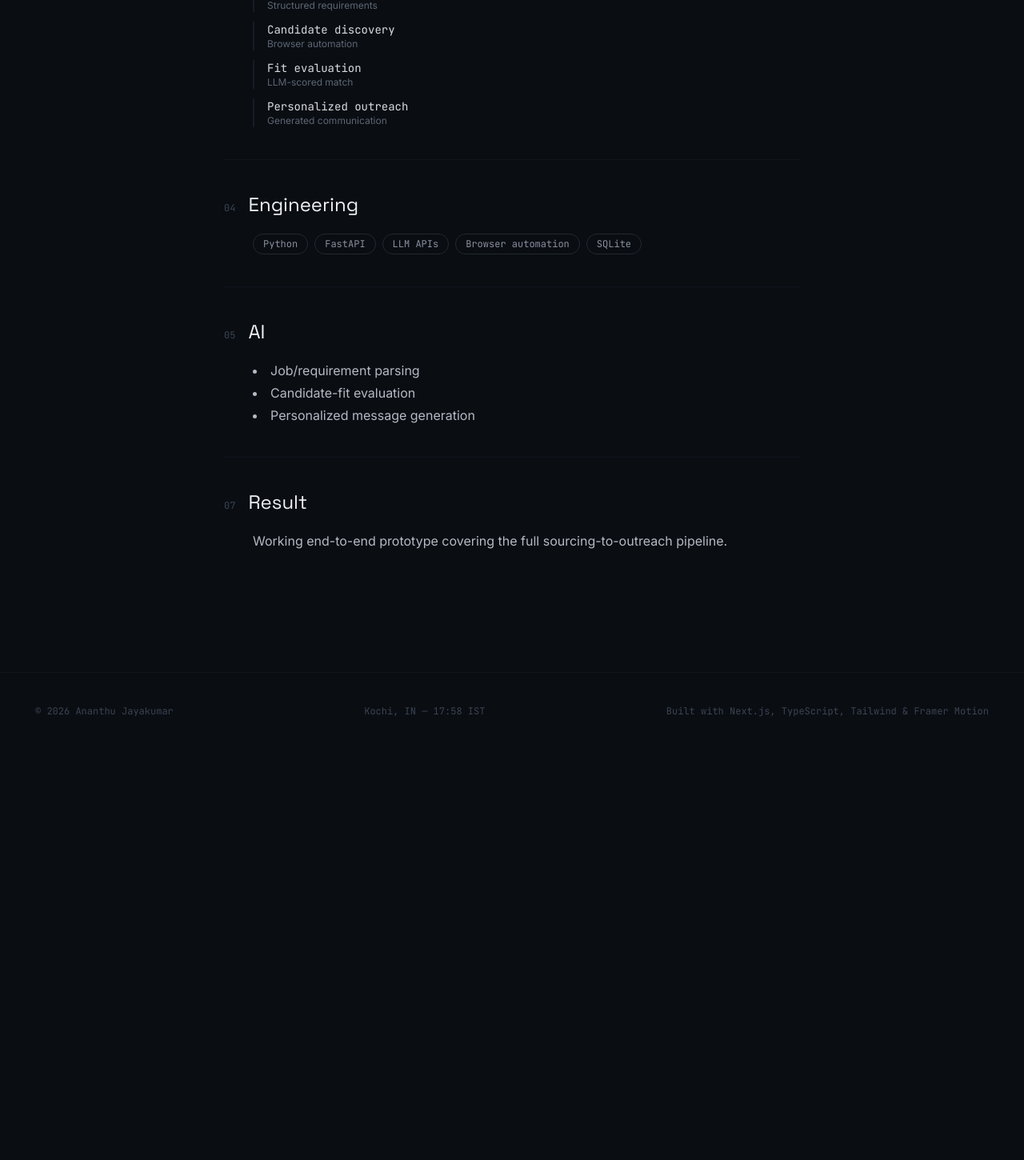
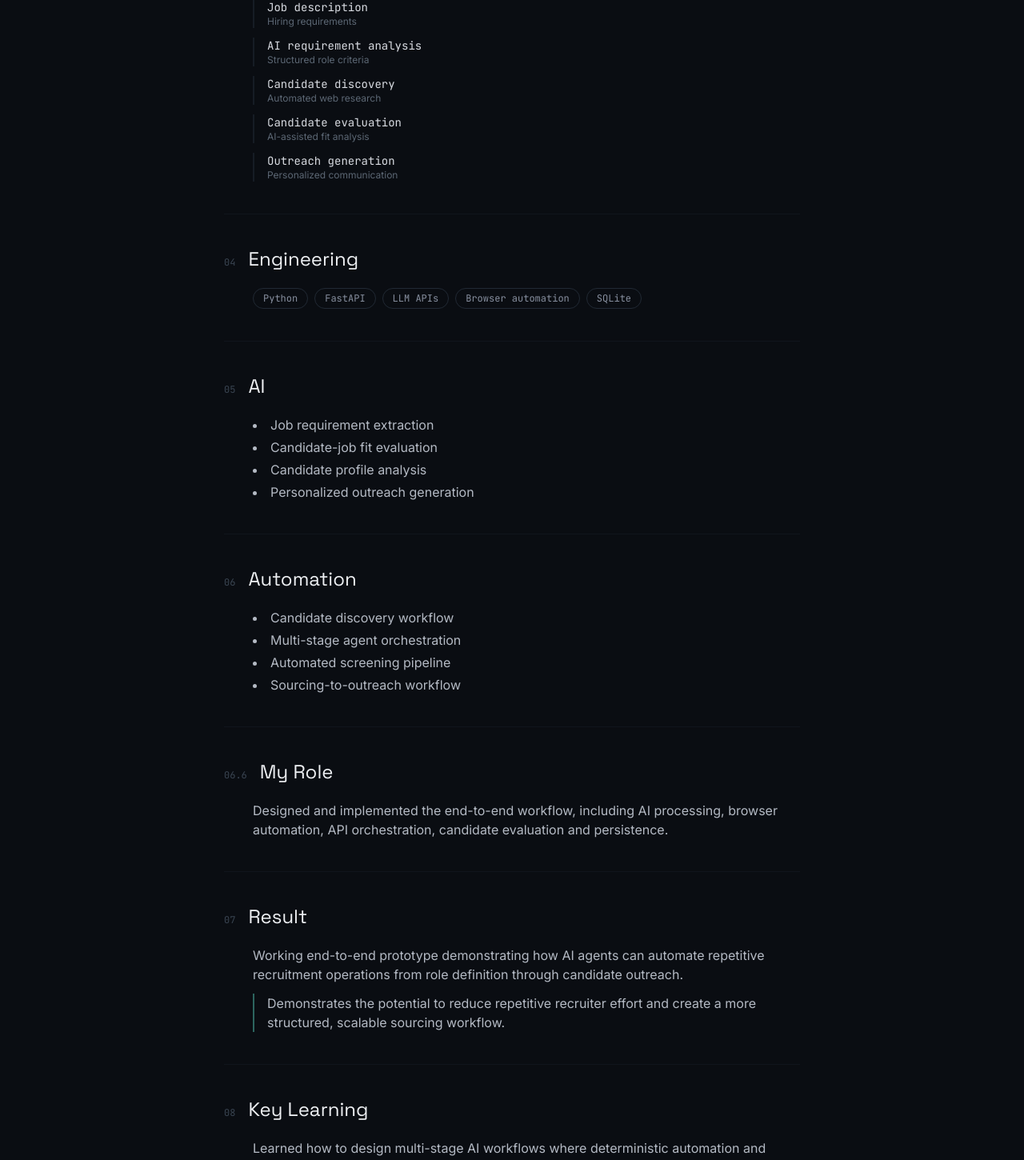
Before and after one commit to ananthu666/portfolio, a Next.js app: page /projects/agentic-talent-acquisition in a window 1280 px wide. Shown: the part 973-2423 px from the top of the page at 80% size. Before the commit the page ends 1910 px from the top, so only its background shows below. Built offline with nearby package versions, Linux system fonts and the light colour scheme.

Commit message:
selected projects

```diff
--- a/src/data/selected-projects.ts
+++ b/src/data/selected-projects.ts
@@ -1,74 +1,179 @@
 import { Project } from "./types";
 
 // Independent / self-directed projects from the resume's "Selected Projects"
-// section — distinct from client/employer work and from the Odoo Lab.
+// section — distinct from professional/client work and the Odoo Lab.
+
 export const selectedProjects: Project[] = [
   {
     slug: "agentic-talent-acquisition",
     title: "Agentic Talent Acquisition System",
     category: "Selected Projects",
     status: "INDEPENDENT PROJECT",
+
     summary:
-      "An AI-powered recruitment workflow that parses job descriptions, discovers candidates, evaluates fit, and drafts personalized outreach.",
+      "An AI-driven recruitment workflow that transforms a job description into structured hiring requirements, discovers potential candidates, evaluates their fit, and prepares personalized outreach.",
+
     problem:
-      "Sourcing and screening candidates for a role means reading a job description, finding matching candidates, judging fit, and writing outreach — repeated for every open role.",
+      "Recruiters and hiring teams often spend significant time moving between job descriptions, candidate profiles, screening decisions, and outreach. The process becomes repetitive and difficult to scale when multiple roles are open.",
+
     solution:
-      "Built an agentic pipeline with FastAPI and LLM APIs: one stage parses the job description into structured requirements, another discovers candidates via browser automation, another scores candidate-job fit, and a final stage drafts personalized recruitment messages.",
+      "Built an agentic recruitment pipeline that converts a job description into structured requirements, discovers candidates through browser automation, evaluates candidate-job alignment using LLMs, and generates personalized outreach. The workflow connects these stages into a single sourcing-to-outreach process.",
+
     architecture: [
-      { label: "Job description" },
-      { label: "AI parsing", detail: "Structured requirements" },
-      { label: "Candidate discovery", detail: "Browser automation" },
-      { label: "Fit evaluation", detail: "LLM-scored match" },
-      { label: "Personalized outreach", detail: "Generated communication" },
+      { label: "Job description", detail: "Hiring requirements" },
+      { label: "AI requirement analysis", detail: "Structured role criteria" },
+      { label: "Candidate discovery", detail: "Automated web research" },
+      { label: "Candidate evaluation", detail: "AI-assisted fit analysis" },
+      { label: "Outreach generation", detail: "Personalized communication" },
     ],
-    technologies: ["Python", "FastAPI", "LLM APIs", "Browser automation", "SQLite"],
-    aiCapabilities: ["Job/requirement parsing", "Candidate-fit evaluation", "Personalized message generation"],
-    outcome: "Working end-to-end prototype covering the full sourcing-to-outreach pipeline.",
+
+    technologies: [
+      "Python",
+      "FastAPI",
+      "LLM APIs",
+      "Browser automation",
+      "SQLite",
+    ],
+
+    aiCapabilities: [
+      "Job requirement extraction",
+      "Candidate-job fit evaluation",
+      "Candidate profile analysis",
+      "Personalized outreach generation",
+    ],
+
+    automationCapabilities: [
+      "Candidate discovery workflow",
+      "Multi-stage agent orchestration",
+      "Automated screening pipeline",
+      "Sourcing-to-outreach workflow",
+    ],
+
+    outcome:
+      "Working end-to-end prototype demonstrating how AI agents can automate repetitive recruitment operations from role definition through candidate outreach.",
+
+    impact:
+      "Demonstrates the potential to reduce repetitive recruiter effort and create a more structured, scalable sourcing workflow.",
+
+    role:
+      "Designed and implemented the end-to-end workflow, including AI processing, browser automation, API orchestration, candidate evaluation and persistence.",
+
+    keyLearning:
+      "Learned how to design multi-stage AI workflows where deterministic automation and LLM-based reasoning work together instead of relying on a single AI call.",
   },
+
   {
     slug: "ai-browser-automation-reliability",
-    title: "AI Browser Automation Reliability",
+    title: "AI Browser Automation Reliability Layer",
     category: "Selected Projects",
     status: "INDEPENDENT PROJECT",
+
     summary:
-      "Reliability mechanisms for AI-driven browser workflows — the unglamorous engineering that makes agentic browsing actually work.",
+      "An engineering reliability layer designed to make AI-driven browser workflows more resilient to changing pages, expired sessions, inconsistent AI outputs, and temporary failures.",
+
     problem:
-      "AI-driven browser agents break constantly in practice: selectors change, sessions expire silently, results load lazily, and LLM outputs come back inconsistent.",
+      "Browser automation can be fragile in real-world environments. UI elements change, sessions expire, results load asynchronously, and AI-generated outputs may not always follow the expected structure. These failures can interrupt an otherwise working automation workflow.",
+
     solution:
-      "Built dynamic selector discovery, session-expiry detection, lazy-loaded result handling, retry logic, and normalization of inconsistent LLM outputs — turning a fragile agent into a reliable one.",
+      "Built reusable reliability mechanisms around AI browser workflows, including dynamic selector discovery, session-expiry detection, lazy-loaded result handling, retry mechanisms, and normalization of inconsistent LLM outputs.",
+
     architecture: [
-      { label: "AI browser agent" },
-      { label: "Dynamic selector discovery" },
-      { label: "Session-expiry detection" },
-      { label: "Lazy-load handling & retries" },
-      { label: "LLM output normalization" },
+      { label: "AI browser workflow", detail: "Automated task execution" },
+      { label: "Dynamic element discovery", detail: "Adapt to UI changes" },
+      { label: "Session monitoring", detail: "Detect authentication expiry" },
+      { label: "Retry & recovery", detail: "Handle temporary failures" },
+      { label: "Output normalization", detail: "Standardize AI responses" },
     ],
-    technologies: ["Python", "Browser automation", "LLM APIs"],
-    aiCapabilities: ["Output normalization for inconsistent LLM responses"],
-    automationCapabilities: ["Retry mechanisms", "Session handling", "Dynamic selector discovery"],
-    outcome: "Reliability layer reused across multiple browser-automation workflows.",
+
+    technologies: [
+      "Python",
+      "Browser automation",
+      "LLM APIs",
+    ],
+
+    aiCapabilities: [
+      "LLM output normalization",
+      "AI workflow validation",
+      "Structured response handling",
+    ],
+
+    automationCapabilities: [
+      "Dynamic selector discovery",
+      "Session-expiry detection",
+      "Retry and recovery mechanisms",
+      "Lazy-loaded content handling",
+      "Workflow failure handling",
+    ],
+
+    outcome:
+      "Developed a reusable reliability layer that can be applied across browser-automation workflows instead of solving the same failure cases independently in each automation.",
+
+    impact:
+      "Improves resilience of AI-driven automation by reducing failures caused by changing web interfaces, temporary connectivity issues, expired sessions and inconsistent AI responses.",
+
+    role:
+      "Designed and implemented the reliability mechanisms around AI browser workflows, with a focus on failure detection, recovery and consistent downstream processing.",
+
+    keyLearning:
+      "Learned that reliable AI automation requires more than prompting — it needs validation, state management, recovery strategies and deterministic safeguards around probabilistic AI components.",
   },
+
   {
     slug: "promptos",
-    title: "PromptOS — AI Orchestration Platform",
+    title: "PromptOS — Enterprise AI Orchestration Platform",
     category: "Selected Projects",
     status: "IN PROGRESS",
+
     summary:
-      "An AI orchestration platform with intelligent model routing, semantic prompt caching, persistent context and multi-agent workflows.",
+      "An AI infrastructure platform designed to help organizations manage multiple AI models and applications through intelligent routing, semantic caching, persistent context, multi-agent workflows, and centralized usage governance.",
+
     problem:
-      "Running multiple AI features across multiple providers means repeated cost, no shared context between calls, and no central view of what's actually being spent or used.",
+      "As organizations adopt multiple AI applications and model providers, AI usage can become fragmented. Teams may repeatedly send similar requests, maintain context separately across applications, struggle to control model costs, and lack a centralized view of AI usage.",
+
     solution:
-      "Designing a platform that routes each request to the right model, caches semantically similar prompts, keeps persistent context across calls, coordinates multi-agent workflows, and centralizes cost analytics and AI-provider governance.",
+      "Designing an AI orchestration layer that sits between enterprise applications and model providers. The platform evaluates incoming requests, routes them to an appropriate model, reuses semantically similar responses where possible, maintains persistent context, coordinates multi-agent workflows, and provides centralized cost and usage visibility.",
+
     architecture: [
-      { label: "Incoming AI request" },
-      { label: "Intelligent model routing" },
-      { label: "Semantic prompt cache" },
-      { label: "Persistent context store" },
-      { label: "Multi-agent orchestration" },
-      { label: "Cost analytics & governance" },
+      { label: "Enterprise AI request", detail: "Application input" },
+      { label: "Request routing", detail: "Select appropriate model" },
+      { label: "Semantic cache", detail: "Reuse similar responses" },
+      { label: "Context layer", detail: "Persistent application context" },
+      { label: "Agent orchestration", detail: "Coordinate AI workflows" },
+      { label: "Usage & governance", detail: "Cost and model visibility" },
     ],
-    technologies: ["Python", "LLM APIs", "Vector databases", "LangGraph"],
-    aiCapabilities: ["Model routing", "Semantic caching", "Multi-agent orchestration"],
-    outcome: "In design — architecture and core routing logic in progress.",
+
+    technologies: [
+      "Python",
+      "LLM APIs",
+      "Vector databases",
+      "LangGraph",
+    ],
+
+    aiCapabilities: [
+      "Intelligent model routing",
+      "Semantic prompt caching",
+      "Persistent AI context",
+      "Multi-agent orchestration",
+      "Model-provider abstraction",
+    ],
+
+    automationCapabilities: [
+      "Automated model selection",
+      "Reusable AI workflow orchestration",
+      "Centralized AI request management",
+      "Usage and cost tracking",
+    ],
+
+    outcome:
+      "Architecture and core routing logic are in progress, with the platform being designed as a reusable foundation for multiple AI-powered business applications.",
+
+    impact:
+      "Designed to reduce unnecessary model usage, improve consistency across AI applications, and give organizations greater control over AI infrastructure and operating costs.",
+
+    role:
+      "Designed the platform architecture and core orchestration concepts, including routing, semantic caching, persistent context and multi-agent workflow coordination.",
+
+    keyLearning:
+      "Explored the infrastructure challenges that emerge when AI moves from individual prototypes to multiple production applications, particularly model selection, context management, cost control and governance.",
   },
 ];
```
